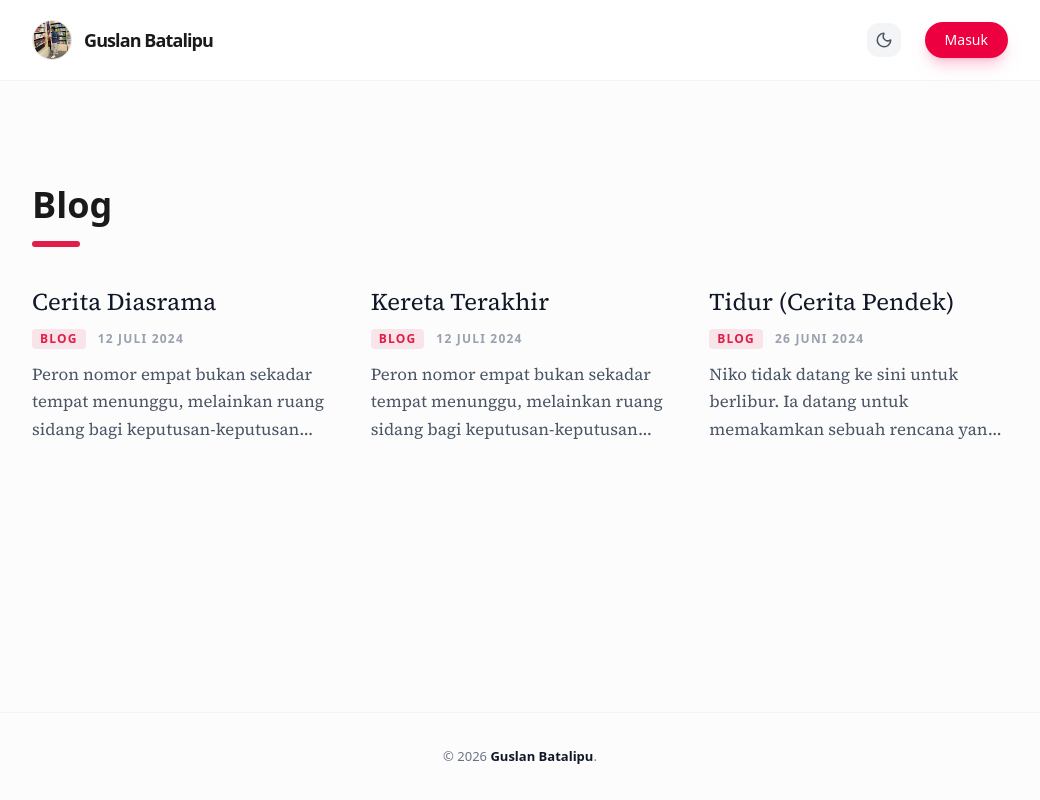
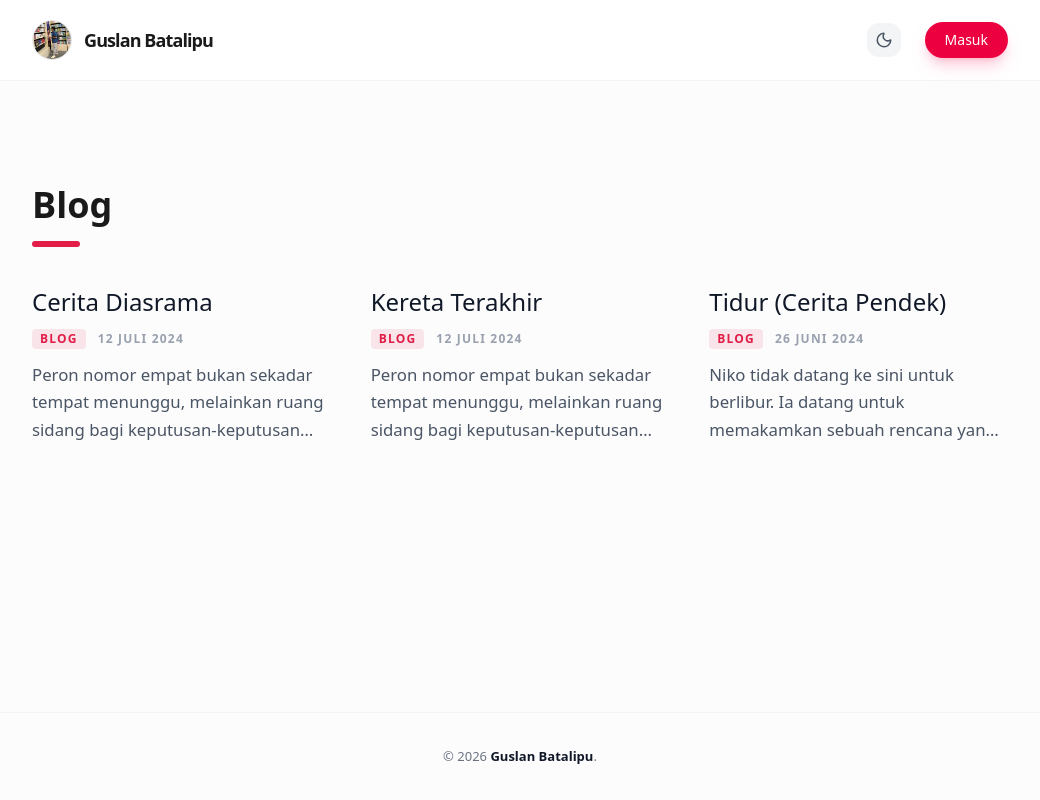
Before and after one commit to renaldimohamad/blog-guslan, a Next.js app: page / in a window 1280 px wide. Shown: the whole page, without its empty margins (120-1160 px from the left). Built offline with nearby package versions, Linux system fonts and the light colour scheme.

Commit message:
change font style

```diff
--- a/src/components/blog/PostCard.tsx
+++ b/src/components/blog/PostCard.tsx
@@ -16,7 +16,7 @@ export default function PostCard({ title, date, excerpt, slug }: any) {
         aria-label={title}
       />
 
-      <h3 className="font-serif text-[1.25rem] md:text-[1.5rem] leading-tight text-gray-900 dark:text-white transition-colors duration-500 antialiased group-hover:text-primary">
+      <h3 className="text-[1.25rem] md:text-[1.5rem] leading-tight text-gray-900 dark:text-white transition-colors duration-500 antialiased group-hover:text-primary">
         {title}
       </h3>
 
@@ -27,7 +27,7 @@ export default function PostCard({ title, date, excerpt, slug }: any) {
         <span className="text-gray-400 dark:text-gray-500">{date}</span>
       </div>
 
-      <p className="font-serif text-gray-600 dark:text-gray-400 text-[0.95rem] md:text-[1.05rem] leading-relaxed line-clamp-3">
+      <p className="text-gray-600 dark:text-gray-400 text-[0.95rem] md:text-[1.05rem] leading-relaxed line-clamp-3">
         {excerpt}
       </p>
     </motion.div>
```
Also changed, not shown: 1 other file (tests, documents, lock files or other folders).
